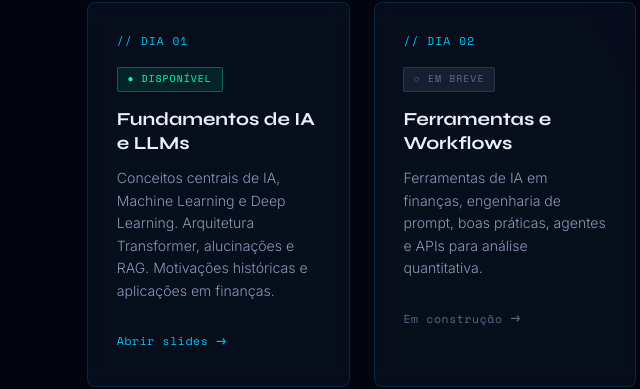
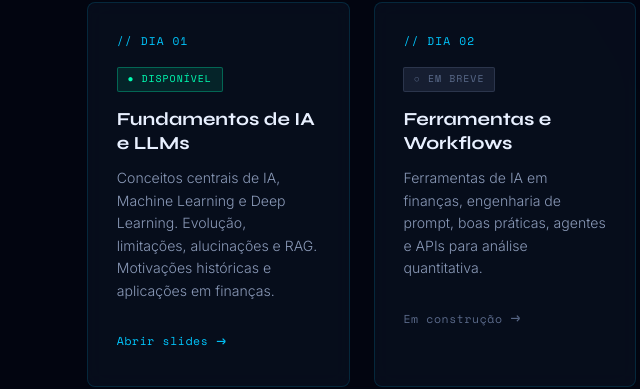
Before and after one commit to andrenmaranhao/minicurso_SBFin, a plain HTML site: page index.html in a window 1280 px wide. Shown: the part 853-1242 px from the top of the page, 135-775 px from the left. Drawn offline with nearby package versions, Linux system fonts and the light colour scheme.

Commit message:
Update index.html

```diff
--- a/index.html
+++ b/index.html
@@ -411,7 +411,7 @@
         <div class="card-num">// DIA 01</div>
         <span class="card-status status-available">● Disponível</span>
         <h3>Fundamentos de IA e LLMs</h3>
-        <p>Conceitos centrais de IA, Machine Learning e Deep Learning. Arquitetura Transformer, alucinações e RAG. Motivações históricas e aplicações em finanças.</p>
+        <p>Conceitos centrais de IA, Machine Learning e Deep Learning. Evolução, limitações, alucinações e RAG. Motivações históricas e aplicações em finanças.</p>
         <a href="aula1.html" class="card-link">
           Abrir slides <span class="arrow">→</span>
         </a>
```
